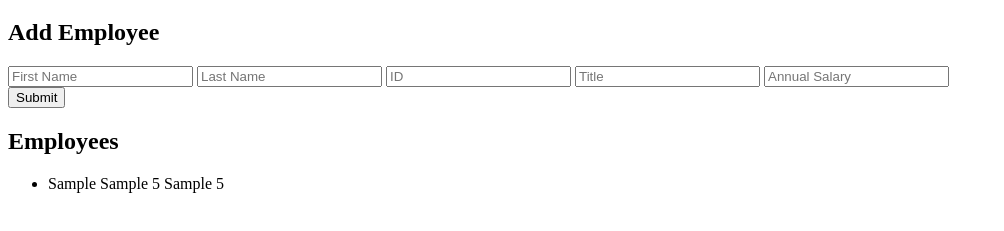
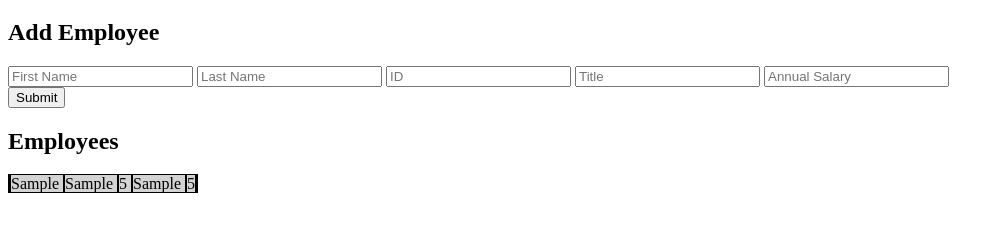
Before and after one commit to PrimeAcademy/weekend-js-salary-calculator, a plain HTML site: page index.html in a window 1280 px wide. Both pictures are taken after typing "Sample", "Sample", "5", "Sample", "5" into the empty fields and a click on the button "Submit". Shown: the part 61-292 px from the top of the page, without its empty margins (0-1004 px from the left). Drawn offline with Linux system fonts and the light colour scheme.

Commit message:
updated .js .html & .css. able to append new employee into a grid format. however, couldn't append other employees onto their own line. will extend

```diff
--- a/client.js
+++ b/client.js
@@ -38,8 +38,14 @@ el.empty();
     // loop through the newEmployeeArray
     for(let employee of newEmployeeArray) {
     // for each employee, create a new <div> in <div class id = "newEmployeeGrid"
-    el.append(`<li> <div id = "css">${employee.first} ${employee.last}
-    ${employee.id} ${employee.title} ${employee.salary} </div> </li>`);
+    // NOTE appended li id = "employeeCss"
+    el.append(`<div id = "employeeCss">
+                <div class = "gridItem"> ${employee.first} </div>
+                <div class = "gridItem"> ${employee.last} </div>
+                <div class = "gridItem"> ${employee.id} </div>
+                <div class = "gridItem"> ${employee.title} </div>
+                <div class = "gridItem"> ${employee.salary} </div>
+                </div class>`);
 
     } // end for of loop
 
--- a/index.html
+++ b/index.html
@@ -33,9 +33,9 @@
 <h2>Employees</h2>
 
 <div class = "newEmployeeGrid">
-<ul id = "ul">
+    <div id = "ul">
 
-</ul>
+    </div>
 </div>
 
 </body>
--- a/style.css
+++ b/style.css
@@ -2,7 +2,8 @@ h1 {
     text-align: center;
 }
 
-#newEmployeeGrid div ul {
-display: inline-block;
-margin: 5px;
+.newEmployeeGrid div {
+  display: inline;
+  border: 1px solid black;       /* NOTE WHY IS THE BORDER SHOWING ON THE DOM BEFORE CLICK? */
+  background-color: lightgrey;;
 }
```
